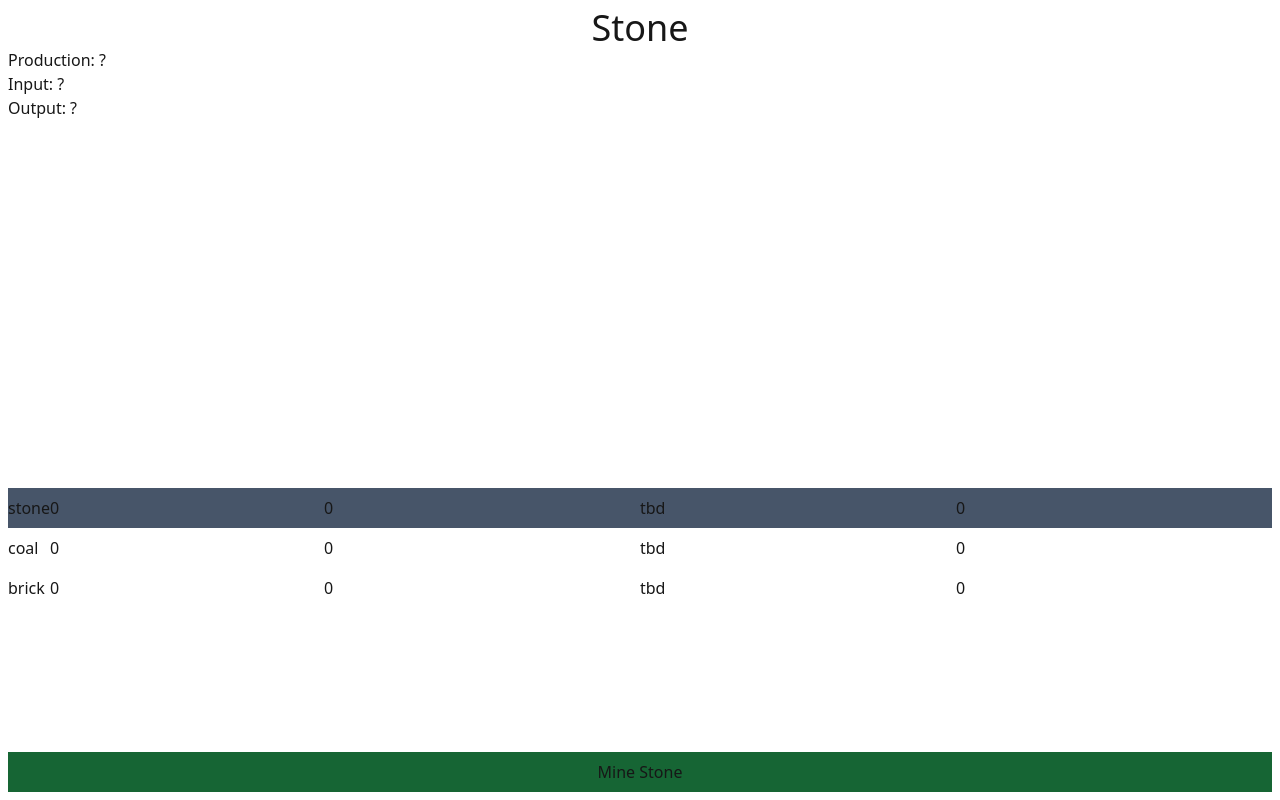
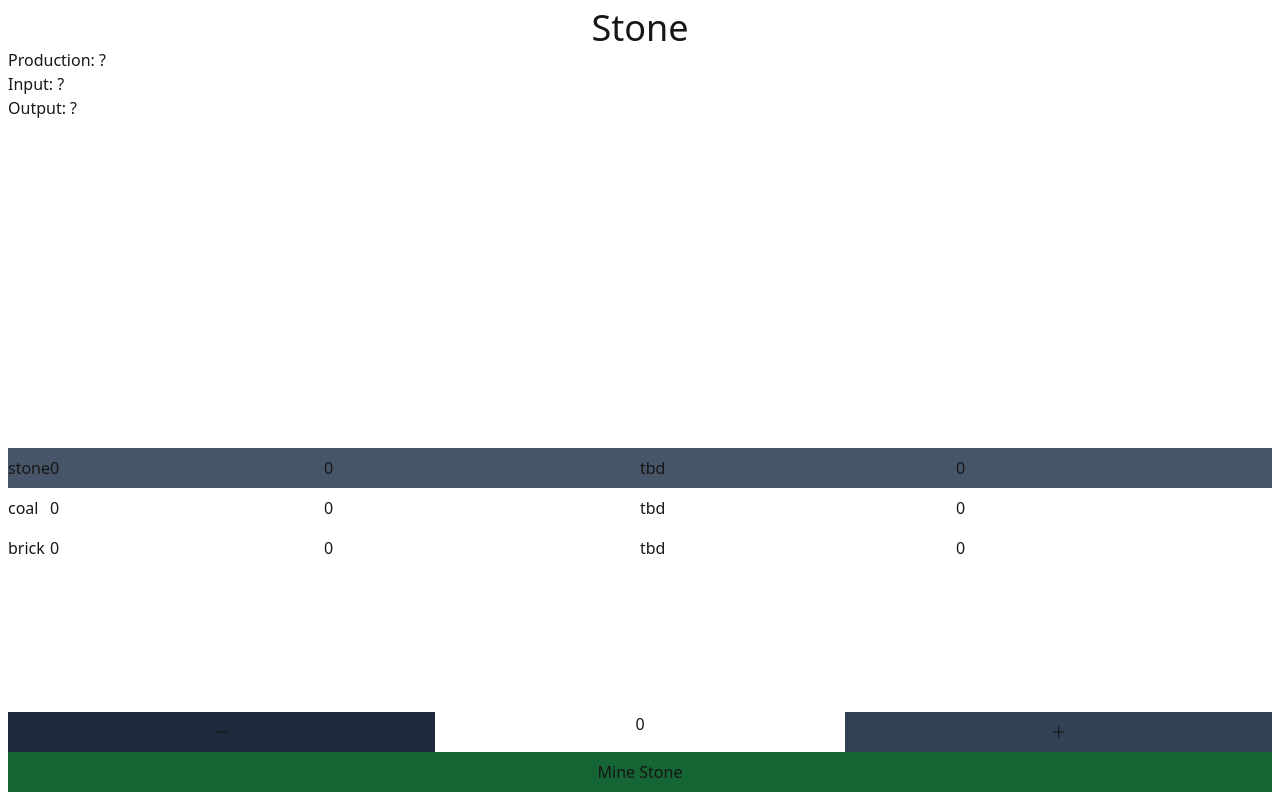
Before and after one commit to tylerschloesser/sim-v6, a React (Vite) app in the folder packages/app/: page / in a window 1280 px wide. Built offline with nearby package versions, Linux system fonts and the light colour scheme.

Commit message:
update buttons

```diff
--- a/packages/app/src/app.tsx
+++ b/packages/app/src/app.tsx
@@ -139,6 +139,16 @@ export function App() {
           </tbody>
         </table>
       </div>
+      <div>
+        <div className="flex">
+          <button className="flex-1 p-2 bg-slate-800">
+            &#xFF0D;
+          </button>
+          <div className="flex-1 text-center">0</div>
+          <button className="flex-1 p-2 bg-slate-700">
+            &#xFF0B;
+          </button>
+        </div>
         <button
           className="bg-green-800 w-full p-2 capitalize"
           onClick={() => {
@@ -150,5 +160,6 @@ export function App() {
           Mine {state.selected}
         </button>
       </div>
+    </div>
   )
 }
```
Lines whose indentation alone changed are shown as unchanged.
